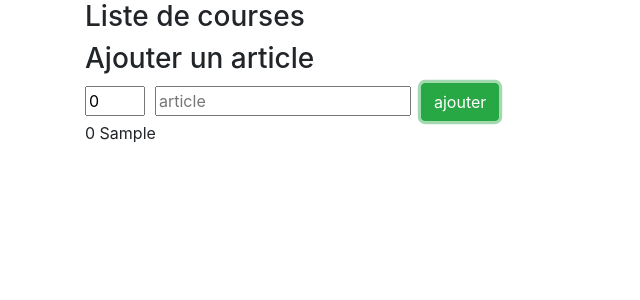
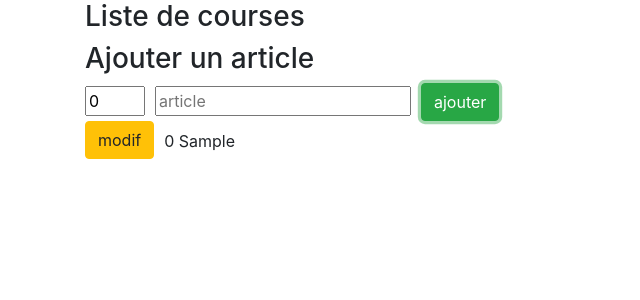
Before and after one commit to sandix34/Shopping-List, a React (Create React App) app: page / in a window 1280 px wide. Both pictures are taken after typing "Sample" into the empty fields and a click on the button "ajouter". Shown: the top 300 px of the page, without its empty margins (0-640 px from the left). Built offline with nearby package versions, Linux system fonts and the light colour scheme.

Commit message:
ajout d'un bouton de modif

```diff
--- a/src/components/Article.jsx
+++ b/src/components/Article.jsx
@@ -1,11 +1,27 @@
-import React from 'react';
+import React, { Component } from 'react';
+import '../style.css';
 
-const Article = (props) => {
-    return (
-        <div>
-            {props.data.quantity} {props.data.name}
-        </div>
-     );
+class Article extends Component {
+    constructor(props) {
+        super(props);
+        this.state = {
+            isInEditMode: false
+        }
+    }
+
+    toggleEditMode = () => {
+        this.setState({ isInEditMode: !this.state.isInEditMode});
+    }
+
+
+    render() {
+        return (
+            <div>
+                <button className="btn btn-warning btn-xs edit" onClick={ this.toggleEditMode} >modif</button>
+                {this.props.data.quantity} {this.props.data.name}
+            </div>
+        );
+    }
 }
 
 export default Article;
```
